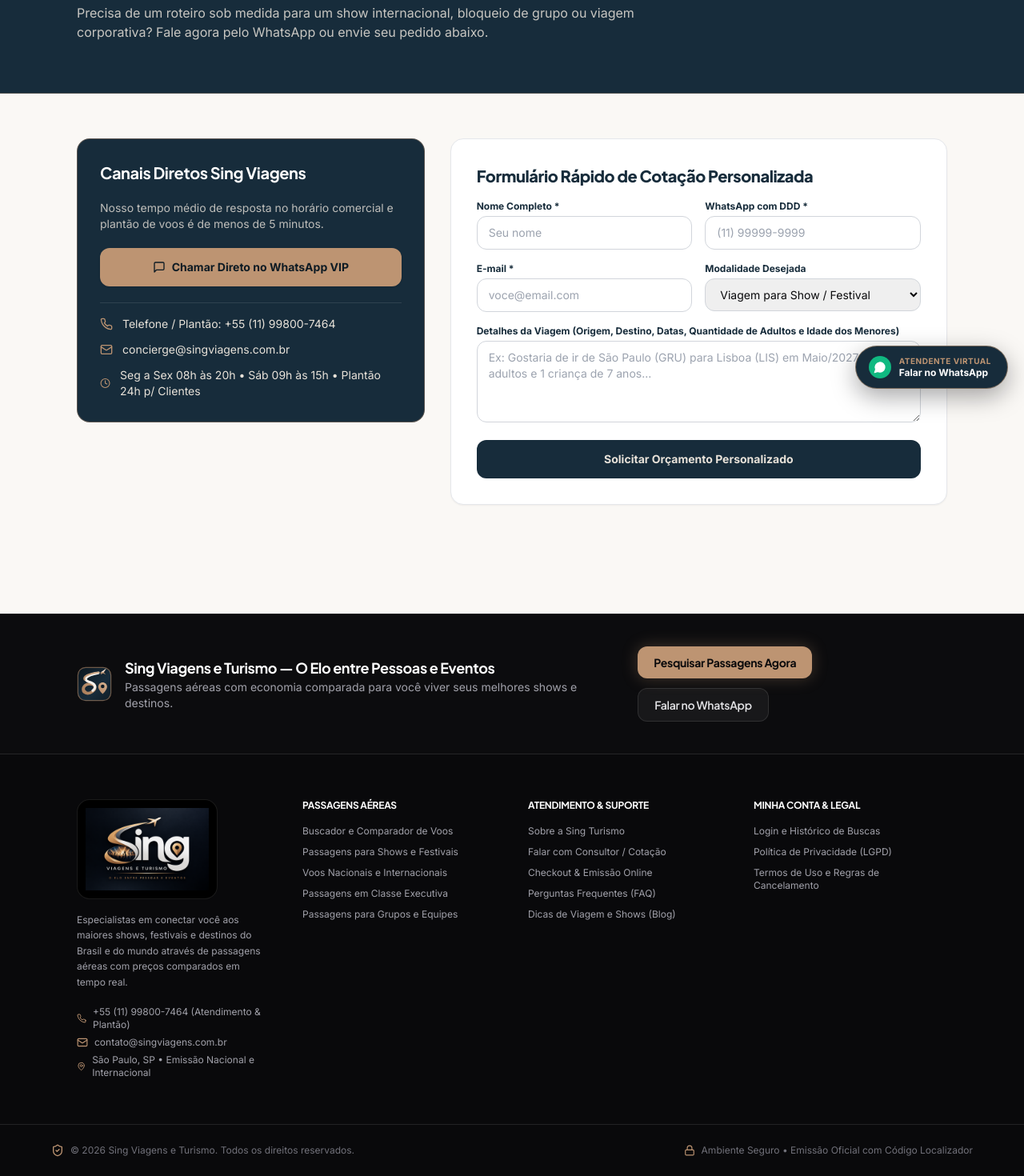
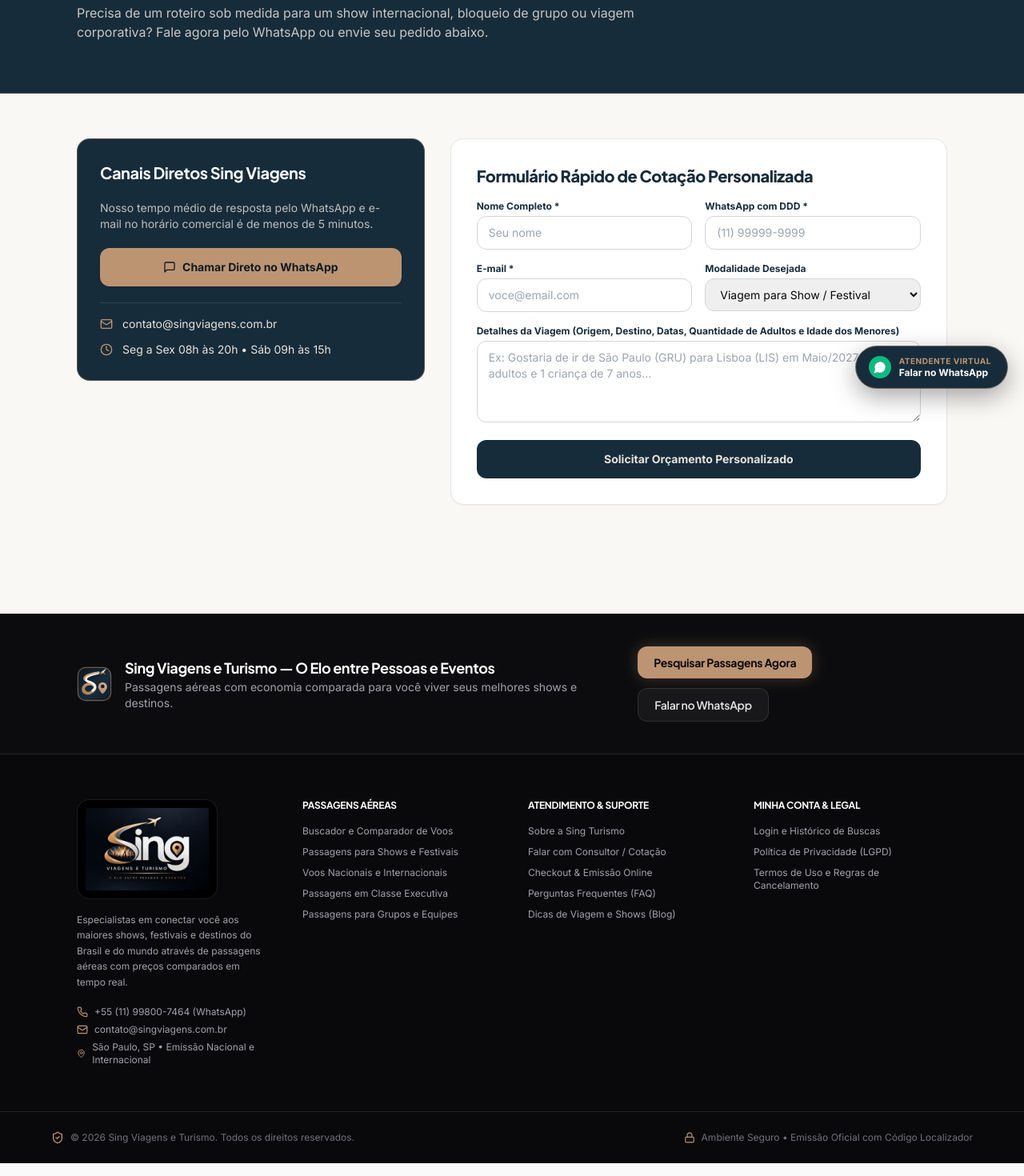
Before and after one commit to donaldsonnunes/sing-viagens-saas, a Next.js app: page /contato in a window 1280 px wide. Shown: the part 294-1764 px from the top of the page at 80% size. Built offline with nearby package versions, Linux system fonts and the light colour scheme.

Commit message:
chore: update contact email to contato@singviagens.com.br and keep WhatsApp only

```diff
--- a/src/app/contato/page.tsx
+++ b/src/app/contato/page.tsx
@@ -34,7 +34,7 @@ export default function ContatoPage() {
           <div className="rounded-2xl bg-[#172C3B] text-[#E8E2D9] p-7 border border-[#BD9472]/40 space-y-5">
             <h2 className="text-xl font-bold text-white">Canais Diretos Sing Viagens</h2>
             <p className="text-xs sm:text-sm text-[#E8E2D9]/80">
-              Nosso tempo médio de resposta no horário comercial e plantão de voos é de menos de 5 minutos.
+              Nosso tempo médio de resposta pelo WhatsApp e e-mail no horário comercial é de menos de 5 minutos.
             </p>
 
             <a
@@ -44,21 +44,17 @@ export default function ContatoPage() {
               className="w-full flex items-center justify-center gap-2 py-3.5 px-5 rounded-xl bg-[#BD9472] text-[#0E1B24] font-bold text-sm hover:bg-[#D4AF8E] transition shadow"
             >
               <MessageSquare className="w-4 h-4" />
-              <span>Chamar Direto no WhatsApp VIP</span>
+              <span>Chamar Direto no WhatsApp</span>
             </a>
 
             <div className="space-y-3 pt-4 border-t border-white/10 text-xs sm:text-sm">
               <div className="flex items-center gap-3">
-                <Phone className="w-4 h-4 text-[#BD9472]" />
-                <span>Telefone / Plantão: +55 (11) 99800-7464</span>
-              </div>
-              <div className="flex items-center gap-3">
                 <Mail className="w-4 h-4 text-[#BD9472]" />
-                <span>concierge@singviagens.com.br</span>
+                <span>contato@singviagens.com.br</span>
               </div>
               <div className="flex items-center gap-3">
                 <Clock className="w-4 h-4 text-[#BD9472]" />
-                <span>Seg a Sex 08h às 20h • Sáb 09h às 15h • Plantão 24h p/ Clientes</span>
+                <span>Seg a Sex 08h às 20h • Sáb 09h às 15h</span>
               </div>
             </div>
           </div>
--- a/src/components/Footer.tsx
+++ b/src/components/Footer.tsx
@@ -60,7 +60,7 @@ export function Footer() {
           <div className="pt-1 space-y-1.5 text-xs text-zinc-400">
             <div className="flex items-center gap-2">
               <Phone className="w-3.5 h-3.5 text-[#BD9472]" />
-              <span>+55 (11) 99800-7464 (Atendimento & Plantão)</span>
+              <span>+55 (11) 99800-7464 (WhatsApp)</span>
             </div>
             <div className="flex items-center gap-2">
               <Mail className="w-3.5 h-3.5 text-[#BD9472]" />
```
